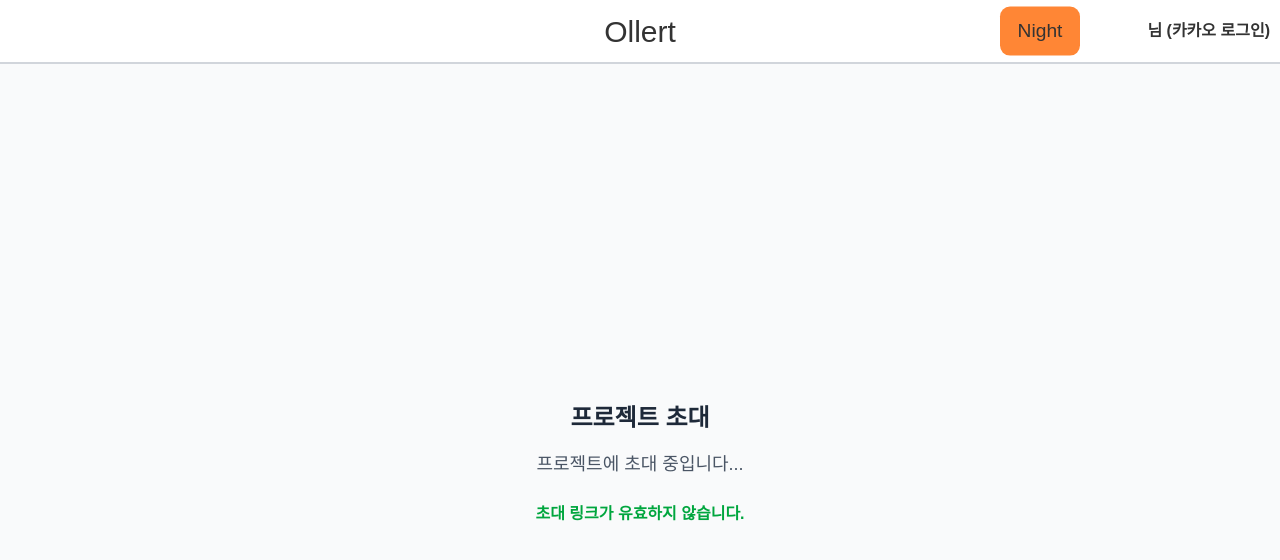
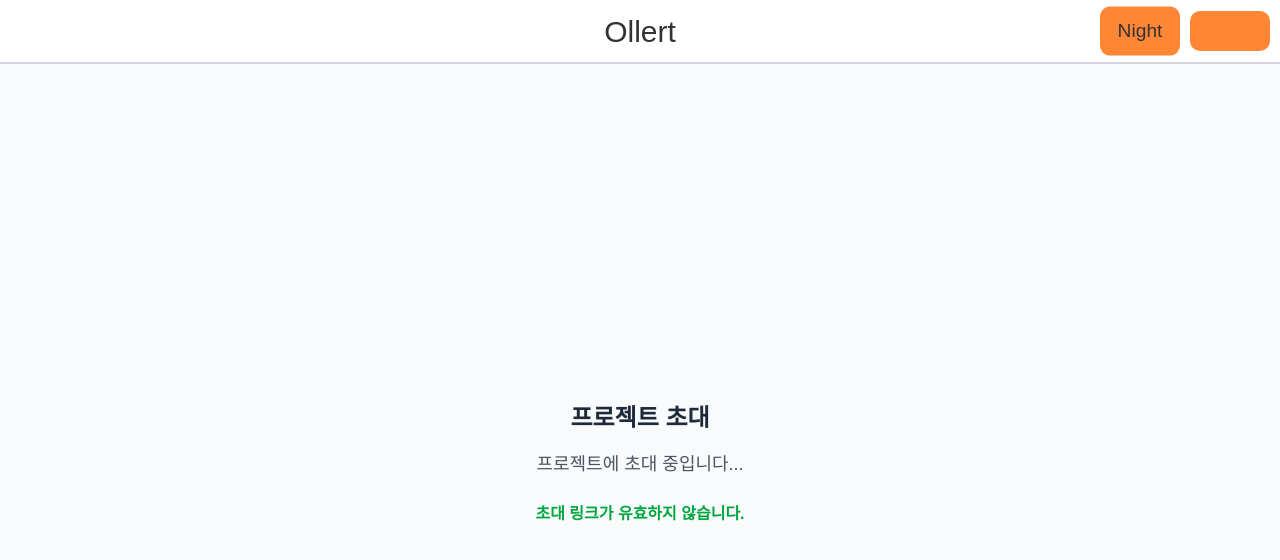
Before and after one commit to DongPee/SoftwareEngineering-CollaborationTool-, a Next.js app: page /invite/1 in a window 1280 px wide. Both pictures are taken after a click on the button "Kakao". Shown: the top 560 px of the page. Built offline with nearby package versions, Linux system fonts and the light colour scheme; no server answers.

Commit message:
카드이동기능

```diff
--- a/package.json
+++ b/package.json
@@ -9,6 +9,8 @@
     "lint": "next lint"
   },
   "dependencies": {
+    "@dnd-kit/core": "^6.3.1",
+    "@dnd-kit/sortable": "^10.0.0",
     "axios": "^1.8.3",
     "bcryptjs": "^3.0.2",
     "body-parser": "^2.2.0",
--- /dev/null
+++ b/src/app/frontend/UserDropdown.tsx
@@ -0,0 +1,64 @@
+import { useContext, useEffect, useRef } from "react";
+import { AuthContext } from "./AuthContext";
+import Link from "next/link";
+
+type Props = {
+  onLogout: () => void;
+  close: () => void;
+};
+
+const UserDropdown = ({ onLogout, close }: Props) => {
+  const auth = useContext(AuthContext);
+  const dropdownRef = useRef<HTMLDivElement>(null);
+
+  useEffect(() => {
+    const handleClickOutside = (event: MouseEvent) => {
+      if (dropdownRef.current && !dropdownRef.current.contains(event.target as Node)) {
+        close();
+      }
+    };
+    document.addEventListener("mousedown", handleClickOutside);
+    return () => {
+      document.removeEventListener("mousedown", handleClickOutside);
+    };
+  }, [close]);
+
+  if (!auth || !auth.username || !auth.email) return null;
+
+  return (
+
+    <div
+      ref={dropdownRef}
+      className="absolute right-0 mt-8 w-80 h-30 rounded-xl shadow-xl bg-white dark:bg-gray-800 ring-1 ring-black/10 dark:ring-white/10 z-50 p-6 flex flex-col justify-center"
+      >
+      {/* 프로필을 직접 설정하도록 할지? */}
+      <div className="flex items-center gap-4 m-3">
+        <div className="w-14 h-14 rounded-full bg-gray-200 dark:bg-gray-600 flex items-center justify-center text-lg font-bold text-gray-700 dark:text-white">
+          {auth.username.charAt(0).toUpperCase()}
+        </div>
+        <div>
+          <p className="text-base font-semibold text-gray-900 dark:text-white">{auth.username}</p>
+          <p className="text-sm text-gray-500 dark:text-gray-400">{auth.email}</p>
+        </div>
+      </div>
+      <div className="space-y-3">
+        <Link href="/frontend/profile">
+          <button className="w-1/2 px-5 py-5 text-sm text-gray-700 dark:text-gray-200 bg-gray-100 dark:bg-gray-700 hover:bg-gray-200 dark:hover:bg-gray-600 transition rounded-xl">
+            내 프로필
+          </button>
+        </Link>
+        <button
+          onClick={() => {
+            onLogout();
+            close();
+          }}
+          className="w-1/2 px-5 py-5 text-sm text-red-600 dark:text-red-400 bg-red-50 dark:bg-red-800 hover:bg-red-100 dark:hover:bg-red-700 transition rounded-xl"
+          >
+          로그아웃
+        </button>
+      </div>
+    </div>
+  );
+};
+
+export default UserDropdown;
--- a/src/app/frontend/header.tsx
+++ b/src/app/frontend/header.tsx
@@ -2,10 +2,12 @@ import { useContext, useEffect, useState } from "react";
 import { AuthContext } from "./AuthContext";
 import Link from "next/link";
 import { getDarkMode, setDarkMode } from "./DarkState";
+import UserDropdown from "./UserDropdown";
 
 const Header = () => {
   const auth = useContext(AuthContext);
   const [darkMode, setDarkModeState] = useState(getDarkMode());
+  const [showDropdown, setShowDropdown] = useState(false);
 
   useEffect(() => {
     document.body.classList.toggle("dark-mode", darkMode);
@@ -17,32 +19,39 @@ const Header = () => {
     setDarkModeState(newMode);
   };
 
+  const handleProfileClick = () => setShowDropdown(!showDropdown);
+  const closeDropdown = () => setShowDropdown(false);
+
   return (
-    <header className="header h-16 min-h-16">
+    <div className="header-wrapper  h-16 min-h-16">
+      <header className="header">
         <Link href="/">
-        <button type="button" className="title-button">
-          Ollert
-        </button>
+          <button type="button" className="title-button">Ollert</button>
         </Link>
+
+        <div className="right-box">
           <button onClick={toggleMode} className="darkMode-button">
             {darkMode ? "Day" : "Night"}
           </button>
+
           {auth?.isLoggedIn ? (
-        <span className="user-status" onClick={auth.logout}>
-          {auth?.isSocialLogin === "kakao"
-            ? `${auth.username}님 (카카오 로그인)`
-            : auth?.isSocialLogin === "goggle"
-            ? `${auth.username}님 (구글 로그인)`
-            : `${auth.username}님 (로그아웃)`}
-        </span>
+            <div className="profile-wrapper">
+              <button onClick={handleProfileClick} className="profile-button">
+                {auth.username ?? "사용자"}
+              </button>
+              {showDropdown && (
+                <UserDropdown onLogout={auth.logout} close={closeDropdown} />
+              )}
+            </div>
           ) : (
-        <>
             <Link href="/frontend/login">
               <button className="login-button">log in</button>
             </Link>
-        </>
           )}
+        </div>
       </header>
+      <div className="header-bottom-line"></div>
+    </div>
   );
 };
 
--- /dev/null
+++ b/src/app/frontend/profile/ProfilePage.module.css
@@ -0,0 +1,90 @@
+.profileContainer {
+    min-height: 100vh;
+    display: flex;
+    justify-content: center;
+    align-items: center;
+    background-color: var(--bg-light);
+    padding: 1rem;
+  }
+
+  .profileCard {
+    width: 100%;
+    max-width: 30rem;
+    padding: 3rem;
+    background-color: var(--bg-card);
+    border-radius: 1rem;
+    box-shadow: 0 10px 40px rgba(0, 0, 0, 0.1);
+    text-align: center;
+  }
+
+  .profileImage {
+    width: 6rem;
+    height: 6rem;
+    border-radius: 50%;
+    border: 1px solid #ddd;
+    margin-bottom: 1.5rem;
+  }
+
+  .profileTitle {
+    font-size: 2rem;
+    font-weight: bold;
+    color: var(--text-dark);
+    margin-bottom: 0.5rem;
+  }
+
+  .profileEmail {
+    font-size: 0.875rem;
+    color: var(--text-light);
+    margin-bottom: 1.5rem;
+  }
+
+  .projectList {
+    text-align: left;
+    margin-bottom: 1.5rem;
+  }
+
+  .projectListTitle {
+    font-size: 1.125rem;
+    font-weight: 600;
+    color: var(--text-dark);
+    margin-bottom: 0.75rem;
+  }
+
+  .projectListItems {
+    padding-left: 1.25rem;
+    color: var(--text-medium);
+  }
+
+  .buttonContainer {
+    display: flex;
+    flex-direction: column;
+    gap: 1rem;
+    align-items: center;
+  }
+
+  .button {
+    padding: 0.5rem 1rem;
+    border-radius: 0.375rem;
+    cursor: pointer;
+    transition: background-color 0.2s ease;
+    width: 100%;
+    text-align: center;
+  }
+
+  .buttonPrimary {
+    background-color: rgb(255, 134, 53);
+    color: white;
+  }
+
+  .buttonPrimary:hover {
+    background-color: #fe7411;
+  }
+
+  .buttonSecondary {
+    background-color: #d1d5db;
+    color: #333;
+  }
+
+  .buttonSecondary:hover {
+    background-color: #9ca3af;
+  }
--- /dev/null
+++ b/src/app/frontend/profile/page.tsx
@@ -0,0 +1,76 @@
+"use client";
+
+import { useContext, useEffect, useState } from "react";
+import { AuthContext } from "../AuthContext";
+import { useRouter } from "next/navigation";
+import styles from './ProfilePage.module.css';
+
+const ProfilePage = () => {
+  const auth = useContext(AuthContext);
+  const [userFilter, setUserFilter] = useState<string>("");
+  const [projects, setProjects] = useState<string[]>([]);
+  const router = useRouter();
+
+  useEffect(() => {
+    if (auth?.username) {
+      const brightness = (Math.random() * 0.6 + 0.7).toFixed(2);
+      const contrast = (Math.random() * 0.6 + 0.7).toFixed(2);
+      const invert = Math.random() > 0.5 ? 1 : 0;
+      setUserFilter(`brightness(${brightness}) contrast(${contrast}) invert(${invert})`);
+      // 참여중인 프로젝트 목록 - API 연결 필요(선택사항, 임의로 입력해놓은 상태)
+      setProjects(["할 일 관리 앱", "팀 위키 프로젝트"]);
+    }
+  }, [auth?.username]);
+
+  if (!auth?.username || !auth?.email) {
+    return <div className="p-6 text-center text-gray-600 dark:text-gray-300">로그인이 필요합니다.</div>;
+  }
+
+  return (
+    <div className={styles.profileContainer}>
+      <div className={styles.profileCard}>
+        <img
+          src="/default-user.png"
+          alt="프로필 이미지"
+          className={styles.profileImage}
+          style={{ filter: userFilter }}
+        />
+        <h1 className={styles.profileTitle}>{auth.username}</h1>
+        <p className={styles.profileEmail}>{auth.email}</p>
+
+        <div className={styles.projectList}>
+          <h2 className={styles.projectListTitle}>참여 중인 프로젝트</h2>
+          <ul className={styles.projectListItems}>
+            {projects.map((project, index) => (
+              <li key={index}>{project}</li>
+            ))}
+          </ul>
+        </div>
+
+        <div className={styles.buttonContainer}>
+          <button
+            className={`${styles.button} ${styles.buttonPrimary}`}
+            onClick={() => router.push("/frontend")}
+          >
+            내 프로젝트 보기
+          </button>
+          <button
+            className={`${styles.button} ${styles.buttonSecondary}`}
+            onClick={() => router.push("/change-password")}
+          >
+            비밀번호 변경
+        {/* 아직 기능은 없음 */}
+          </button>
+          <button
+            className={`${styles.button} ${styles.buttonSecondary}`}
+            onClick={() => router.back()}
+          >
+            돌아가기
+          </button>
+        </div>
+      </div>
+    </div>
+  );
+};
+
+export default ProfilePage;
--- a/src/app/globals.css
+++ b/src/app/globals.css
@@ -1,25 +1,16 @@
 @import "tailwindcss";
 
-::-webkit-scrollbar {
-  width: 8px;
+/* 기본 세팅 */
+* {
+  padding: 0;
+  box-sizing: border-box;
 }
 
-::-webkit-scrollbar-thumb {
-  background-color: #ccc;
-  border-radius: 4px;
-}
-
-::-webkit-scrollbar-track {
-  background-color: #f1f1f1;
-}
-
-/* 다크모드용 스크롤바 스타일 */
-.dark-mode ::-webkit-scrollbar-thumb {
-  background-color: #555;
-}
-
-.dark-mode ::-webkit-scrollbar-track {
-  background-color: #222;
+body {
+  height: 100vh;
+  font-family: sans-serif;
+  background-color: var(--bg-color);
+  color: var(--text-color);
 }
 
 :root {
@@ -55,22 +46,111 @@
   --bg-mainPage-function : #504e4d;
 }
 
-.projectMain{
-  height: calc(100% - 64px);
+/* 스크롤 */
+::-webkit-scrollbar {
+  width: 8px;
 }
-* {
-  margin: 10;
-  padding: 0;
-  box-sizing: border-box;
+::-webkit-scrollbar-thumb {
+  background-color: #ccc;
+  border-radius: 4px;
+}
+::-webkit-scrollbar-track {
+  background-color: #f1f1f1;
+}
+.dark-mode ::-webkit-scrollbar-thumb {
+  background-color: #555;
+}
+.dark-mode ::-webkit-scrollbar-track {
+  background-color: #222;
 }
 
-body {
-  height:100vh;
-  font-family: sans-serif;
-  background-color: var(--bg-color);
-  color: var(--text-color);
+/* 레이아웃 */
+.header-wrapper {
+  display: flex;
+  flex-direction: column;
 }
 
+.header {
+  height: 62px;
+  padding: 10px;
+  background: var(--bg-color);
+  color: var(--text-color);
+  display: flex;
+  justify-content: center;
+  align-items: center;
+  position: relative;
+}
+
+.header-bottom-line {
+  width: 100%;
+  height: 2px;
+  background-color: var(--border-color);
+}
+
+/* 버튼 스타일 */
+.title-button {
+  font-size: 30px;
+  color: var(--text-color);
+  background: none;
+  border: none;
+  cursor: pointer;
+}
+
+.darkMode-button,
+.profile-button {
+  background: rgb(255, 134, 53);
+  padding: 10px;
+  width: 80px;
+  min-height: 40px;
+  border-radius: 10px;
+  font-size: 1.2em;
+  color: var(--text-color);
+  border: none;
+  cursor: pointer;
+  position: absolute;
+  top: 50%;
+  transform: translateY(-50%);
+}
+
+.darkMode-button {
+  right: 100px;
+}
+.darkMode-button:hover {
+  background-color: #fe7411;
+}
+
+.profile-button {
+  right: 10px;
+}
+.profile-button:hover {
+  background-color: #fe7411;
+}
+
+.login-button {
+  background: rgb(255, 134, 53);
+  padding: 10px;
+  width: 80px;
+  min-height: 40px;
+  border-radius: 10px;
+  font-size: 1.2em;
+  color: var(--text-color);
+  border: none;
+  cursor: pointer;
+  position: absolute;
+  right: 10px;
+  top: 50%;
+  transform: translateY(-50%);
+}
+.login-button:hover {
+  background-color: #fe7411;
+}
+
+.login:hover {
+  background-color: #AAA;
+  cursor: pointer;
+}
+
+/* 보드, 컬럼 */
 .board {
   display: flex;
   gap: 20px;
@@ -89,7 +169,8 @@ body {
   overflow-y: auto;
 }
 
-.card {
+/* 카드 */
+.card, .card-selected {
   background: var(--card-bg-color);
   padding: 10px;
   border-radius: 6px;
@@ -98,163 +179,113 @@ body {
 }
 .card-selected {
   background: rgb(50, 255, 47);
-  padding: 10px;
-  border-radius: 6px;
-  box-shadow: 0 2px 4px var(--column-box-shadow);
-  margin-bottom: 10px;
 }
 .card:hover {
   background-color: #AAA;
   cursor: pointer;
 }
 
-.darkMode-button{
-  background: rgb(255, 134, 53);
-  padding: 10px;
-  width: 80px;
-  min-height: 40px;
-  border-radius: 10px;
-  font-size: 1.2em;
-  position: absolute;
-  right: 200px;
-  top: 50%;
-  transform: translateY(-50%);
-}
-.login:hover{
-  background-color: #AAA;
-  cursor:pointer;
-}
-
-
-.header {
-  padding: 10px;
-  background: var(--bg-color);
-  color: var(--text-color);
-  text-align: center;
-  display: flex;
-  justify-content: center;
-  align-items: center;
-  position: relative;
-  border-bottom: 2px solid var(--border-color);
-}
-
-.title-button {
-  margin: 0;
-  font-size: 30px;
-  padding: 0;
-  color: var(--text-color);
-}
-
-.user-status {
-  position: absolute;
-  right: 10px;
-  top: 50%;
-  transform: translateY(-50%);
-  font-weight: bold;
-  color: var(--text-color);
-  cursor: pointer;
-}
-
-.login-button{
-  background: rgb(255, 134, 53);
-  padding: 10px;
-  width: 80px;
-  min-height: 40px;
-  border-radius: 10px;
-  font-size: 1.2em;
-  position: absolute;
-  right: 10px;
-  top: 50%;
-  transform: translateY(-50%);
-}
-
-.summary-b{
+/* 기타 */
+.summary-b {
   background: var(--bg-color);
   color : var(--text-color);
 }
-
-.summary-top, .summary-middle{
+.summary-top, .summary-middle {
   border: 2px solid var(--border-color);
   background: var(--bg-color);
   color : var(--text-color);
   border-radius: 8px;
 }
-.summary-middle{
-  height:300px;
+.summary-middle {
+  height: 300px;
   overflow-y: auto;
 }
-.summary-middle h1{
+.summary-middle h1 {
   margin: 10px 0px 10px 10px;
 }
-.project-info{
+.summaryImages {
+  filter: var(--summaryImages-filter);
+}
+
+.project-info {
   border-bottom: 2px solid var(--border-color);
   background: var(--bg-color);
   color : var(--text-color);
 }
-.project-side-menu{
+.project-side-menu {
   border-right: 2px solid var(--border-color);
   background: var(--bg-color);
   color : var(--text-color);
-  overflow-y : auto;
+  overflow-y: auto;
   width: 240px;
   min-width: 120px;
 }
-.allContent{
-  display : flex;
+
+.allContent {
+  display: flex;
 }
-.project-side-menu-nav{
+.project-side-menu-nav {
   flex-direction: column;
 }
+
+/* 반응형 */
 @media (max-width: 600px) {
   .project-side-menu {
     width: 100%;
-    border : none;
+    border: none;
     border-bottom: 2px solid var(--border-color);
     overflow-x: auto;
     flex-grow: 1;
   }
-  .allContent{
-    display : block;
+  .allContent {
+    display: block;
   }
-  .project-side-menu-nav{
+  .project-side-menu-nav {
     flex-direction: row;
   }
 }
-.summaryImages{
-  filter :var(--summaryImages-filter);
-}
-input{
+
+/* 입력창, 모달 */
+input {
   background: var(--bg-color);
   color : var(--text-color);
 }
-.mainPage{
-  background: var(--bg-color);
-  color : var(--text-color);
+.modal {
+  background-color: rgba(0, 0, 0, 0.75);
 }
-.mainPage-function{
-  background: var(--bg-mainPage-function);
-  color : var(--text-color);
-  padding: 20px;
-  margin: 0px 20px;
-}
-.modal{
-  background-color: rgba(0, 0, 0, 0.75); /*흐림 효과 75%*/
-}
-.modal-content{
+.modal-content {
   padding: 10px;
 }
-.modal-content input{
+.modal-content input {
   width: 100%;
   padding: 10px;
   border: 1px solid #ccc;
   border-radius: 5px;
   font-size: 14px;
 }
-.addColumn{
+
+.projectMain {
+  height: calc(100% - 64px);
+}
+.mainPage {
+  background: var(--bg-color);
+  color : var(--text-color);
+}
+.mainPage-function {
+  background: var(--bg-mainPage-function);
+  color : var(--text-color);
+  padding: 20px;
+  margin: 0px 20px;
+}
+
+.addColumn {
   border-color: var(--border-color);
 }
-
-.columnAddButton{
+.columnAddButton {
   border-color: var(--border-color);
   color: var(--text-color);
 }
+.dragging {
+  opacity: 0.5;
+  z-index: 1000;
+}
```
Also changed, not shown: src/app/backend/server.js (+17 -0 lines), src/app/frontend/project/projectBoard.tsx (+65 -15 lines), src/app/frontend/project/projectTop.tsx (+15 -3 lines), 1 other file (tests, documents, lock files or other folders). Lines whose indentation alone changed are shown as unchanged.
